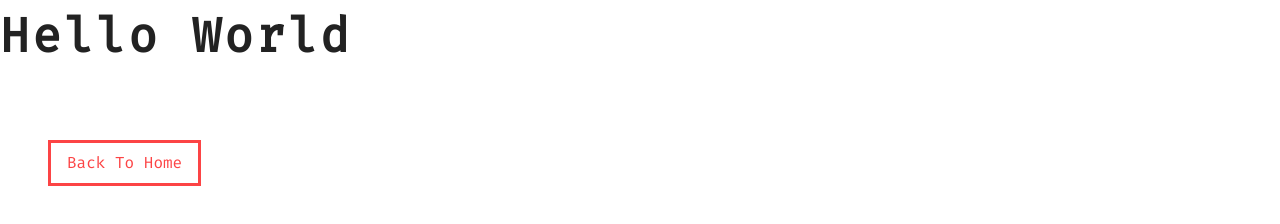
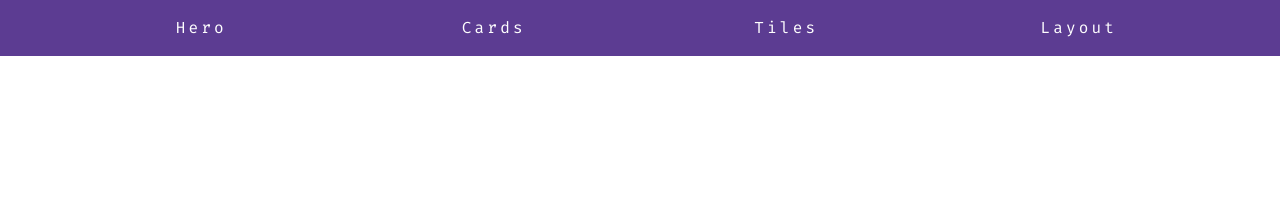
Before and after one commit to Adnan-7/Grid-Mini-Projects, a plain HTML site: page index.html in a window 1280 px wide. Drawn offline with Linux system fonts and the light colour scheme.

Commit message:
add Navbar Mini Project

```diff
--- a/index.html
+++ b/index.html
@@ -24,7 +24,22 @@
     <link rel="stylesheet" href="styles.css" />
   </head>
   <body>
-    <h1>hello world</h1>
-    <a href="index.html" class="btn"> back to home</a>
+    <nav class="main-navbar">
+      <ul>
+        <li>
+          <a href="hero.html">hero</a>
+        </li>
+        <li>
+          <a href="cards.html">cards</a>
+        </li>
+        <li>
+          <a href="tiles.html">tiles</a>
+        </li>
+        <li>
+          <a href="layout.html">layout</a>
+        </li>
+      </ul>
+    </nav>
+    <!-- <a href="index.html" class="btn"> back to home</a> -->
   </body>
 </html>
--- a/styles.css
+++ b/styles.css
@@ -69,3 +69,44 @@ p {
   background: var(--primaryColor);
   color: var(--mainWhite);
 }
+
+/*
+============
+Main Navebar
+============
+*/
+
+.main-navbar {
+  background: var(--darkGrey);
+  padding: 0 2rem;
+}
+
+.main-navbar li {
+  list-style-type: none;
+}
+
+.main-navbar a {
+  color: var(--mainWhite);
+  display: block;
+  padding: 1rem;
+  text-transform: capitalize;
+  letter-spacing: var(--mainSpacing);
+  transition: var(--mainTransition);
+}
+
+.main-navbar a:hover {
+  color: var(--primaryColor);
+  padding-left: 1.25rem;
+}
+
+@media screen and (min-width: 992px) {
+  .main-navbar ul {
+    max-width: 1170px;
+    margin: 0 auto;
+    display: grid;
+    grid-template-columns: repeat(4, 1fr);
+  }
+  .main-navbar a {
+    text-align: center;
+  }
+}
```
